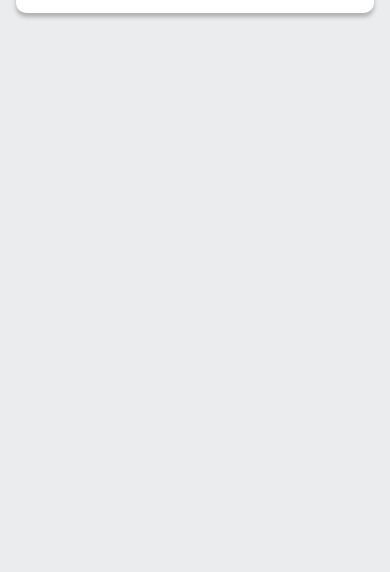
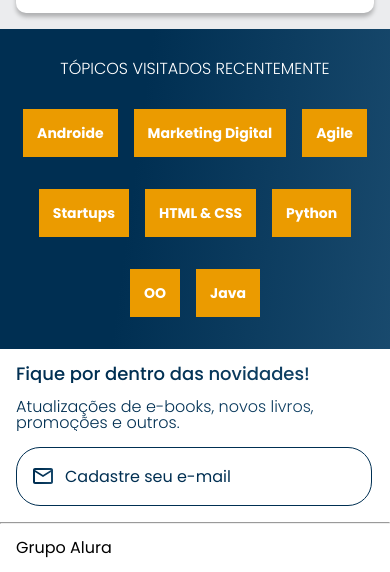
Before and after one commit to Tarcilalves/AluraBook, a plain HTML site: page index.html in a window 390 px wide. Shown: the part 1376-1948 px from the top of the page. Before the commit the page ends 1405 px from the top, so only its background shows below. Drawn offline with nearby package versions, Linux system fonts and the light colour scheme.

Commit message:
Finalizado layout mobile

```diff
--- /dev/null
+++ b/css/contato.css
@@ -0,0 +1,38 @@
+.contato{
+    background-color: var(--branco);
+    padding: 1em;
+}
+
+.contato__titulo, .contato__texto {
+    background: var(--azul-degrade);
+    -webkit-background-clip: text;
+    -webkit-text-fill-color: transparent;
+    background-clip: text;
+}
+
+.contato__titulo{
+    font-size: 18px;
+    font-weight: 500;
+}
+
+.contato__texto{
+    font-weight: 300;
+    margin: 1em 0;
+}
+
+.contato__email {
+    padding: 1em;
+    border: 1.5px solid var(--azul-escuro);
+    border-radius: 24px;
+    width: 90%;
+    color: var(--azul-escuro);
+}
+
+.contato__email::placeholder {
+    font-family: var(--fonte-principal);
+    color: var(--azul-escuro);
+    padding-left: 2em;
+    background: url("../img/icons/email.svg") no-repeat;
+    background-position:  left center;
+
+}
--- /dev/null
+++ b/css/rodape.css
@@ -0,0 +1,7 @@
+hr {
+   margin: 0;
+}
+.rodape{
+    background-color: var(--branco);
+    padding: 1em;
+}
--- a/css/styles.css
+++ b/css/styles.css
@@ -2,6 +2,9 @@
 @import url("../css/banner.css");
 @import url("../css/carrossel.css");
 @import url("../css/destaque.css");
+@import url("../css/topicos.css");
+@import url("../css/contato.css");
+@import url("../css/rodape.css");
 
 :root{
     --cor-de-fundo: #EBECEE;
--- /dev/null
+++ b/css/topicos.css
@@ -0,0 +1,32 @@
+.topicos{
+    background: var(--azul-degrade);
+    text-align: center;
+    padding: 1em 0;
+}
+
+.topicos__titulos{
+    color: var(--branco);
+    font-weight: 300;
+    margin: 1em 0;
+
+}
+
+.topicos__lista {
+    display: flex;
+    flex-wrap: wrap;
+    justify-content: center;
+}
+
+.topicos__lista-item{
+    margin: 2em 0.5em;
+}
+
+.topicos__link {
+    color: var(--branco);
+    padding: 1em;
+    background-color: var(--laranja);
+    text-decoration: none;
+    font-size: 14px;
+    font-weight: 700;
+
+}
--- a/index.html
+++ b/index.html
@@ -139,8 +139,30 @@
                     <a href="#" class="botoes-destaque__ancora">Saiba mais</a>
                 </div>
               </div>
+    </section>
+    <section class="topicos">
+        <h2 class="topicos__titulos">TÓPICOS VISITADOS RECENTEMENTE</h2>
+        <ul class="topicos__lista">
+            <li class="topicos__lista-item"><a href="#" class="topicos__link">Androide</a></li>
+            <li class="topicos__lista-item"><a href="#" class="topicos__link">Marketing Digital</a></li>
+            <li class="topicos__lista-item"><a href="#" class="topicos__link">Agile</a></li>
+            <li class="topicos__lista-item"><a href="#" class="topicos__link">Startups</a></li>
+            <li class="topicos__lista-item"><a href="#" class="topicos__link">HTML & CSS</a></li>
+            <li class="topicos__lista-item"><a href="#" class="topicos__link">Python</a></li>
+            <li class="topicos__lista-item"><a href="#" class="topicos__link">OO</a></li>
+            <li class="topicos__lista-item"><a href="#" class="topicos__link">Java</a></li>
+        </ul>
+    </section>
+    <section class="contato">
+        <h2 class="contato__titulo">Fique por dentro das novidades!</h2>
+        <p class="contato__texto">Atualizações de e-books, novos livros, promoções e outros.</p>
+        <input type="email" placeholder="Cadastre seu e-mail" class="contato__email">
+    </section>
+    <hr/>
+    <footer class="rodape">
+        <h2 class="rodape__titulo">Grupo Alura</h2>
+    </footer>
 
-    </section>
 
     <script src="https://cdn.jsdelivr.net/npm/swiper@9/swiper-bundle.min.js"></script>
     <script>
```
Also changed, not shown: img/icons/email.svg (added).
